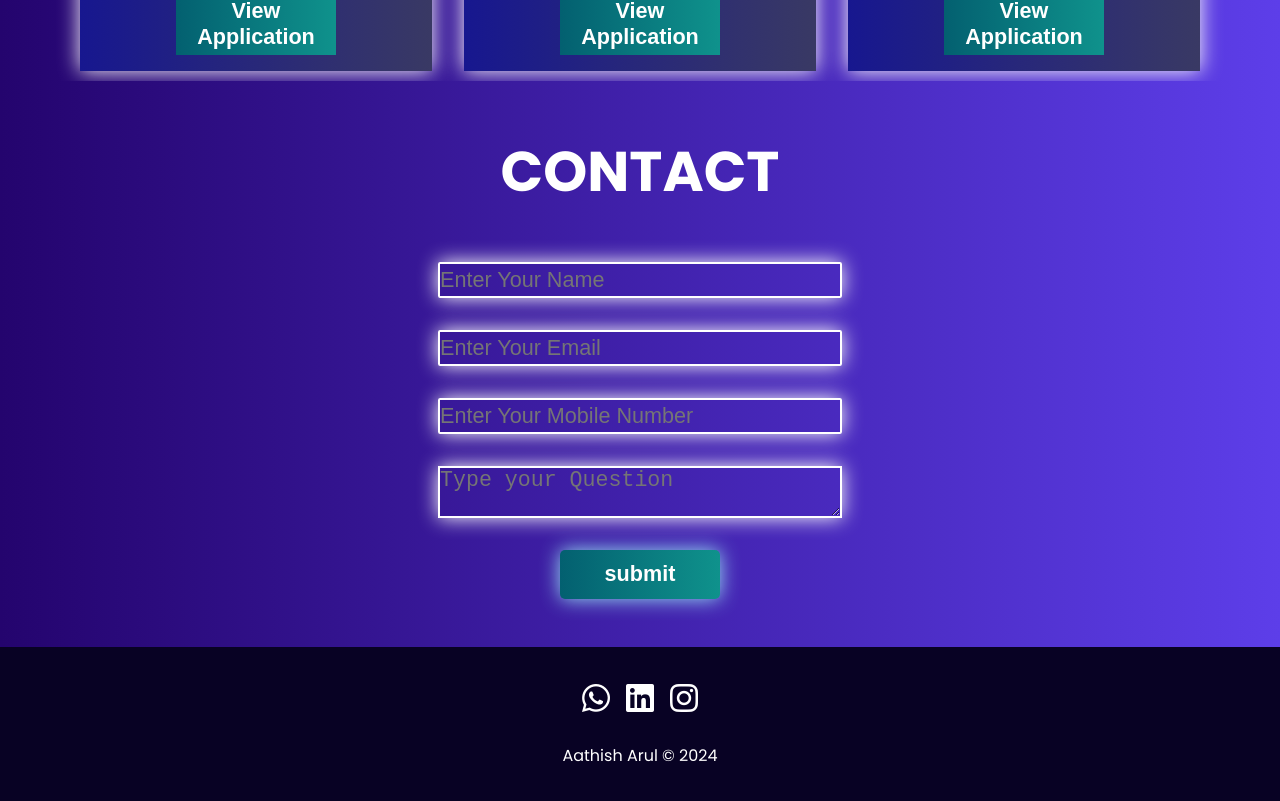
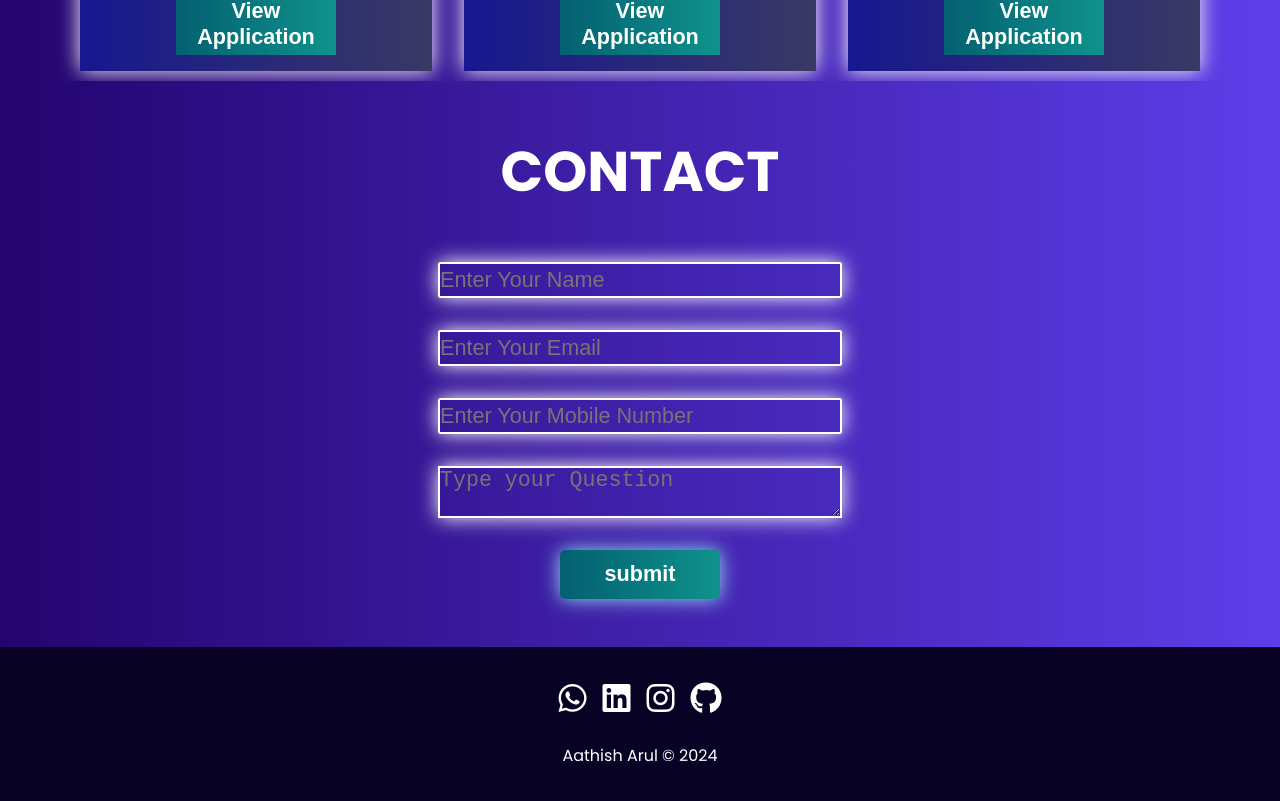
Before and after one commit to aathi1711/PORTFOLIO, a React (Vite) app: page / in a window 1280 px wide. Shown: the part 1867-2668 px from the top of the page. Built offline with nearby package versions, Linux system fonts and the light colour scheme; a web font is replaced by a local one.

Commit message:
github url added

```diff
--- a/src/App.css
+++ b/src/App.css
@@ -390,6 +390,7 @@ textarea{
       width: 4rem;
       gap: 0.5rem;
       padding: 2px;
+      border-radius: 5px;
     }
     .bottom-nav-list:hover{
       background-color: rgba(137, 43, 226, 0.678);
--- a/src/footer.jsx
+++ b/src/footer.jsx
@@ -3,9 +3,10 @@ const Footer= ()=>{
     return(
         <div className='footer'>
              <div className="social-media">
-             <a href='https://wa.me/8270224796?text=urlencodedtext' target='_blank'><i className="fa-brands fa-whatsapp fa-2xl  icon-btn" style={{color:'white'}}></i></a>
+             <a href='https://wa.me/8270224796?text=Hello' target='_blank'><i className="fa-brands fa-whatsapp fa-2xl  icon-btn" style={{color:'white'}}></i></a>
              <a href='https://www.linkedin.com/in/aathish11' target='_blank'><i className="fa-brands fa-linkedin fa-2xl" style={{color:'white'}}></i></a>
              <a href='https://www.instagram.com/itzz.aathi/' target='_blank'><i className="fa-brands fa-instagram fa-2xl" style={{color:'white'}}></i></a>
+             <a href='https://github.com/aathi-aathi' target='_blank'><i className="fa-brands fa-github fa-2xl" style={{color:'white'}}></i></a>
 
 
 
```
